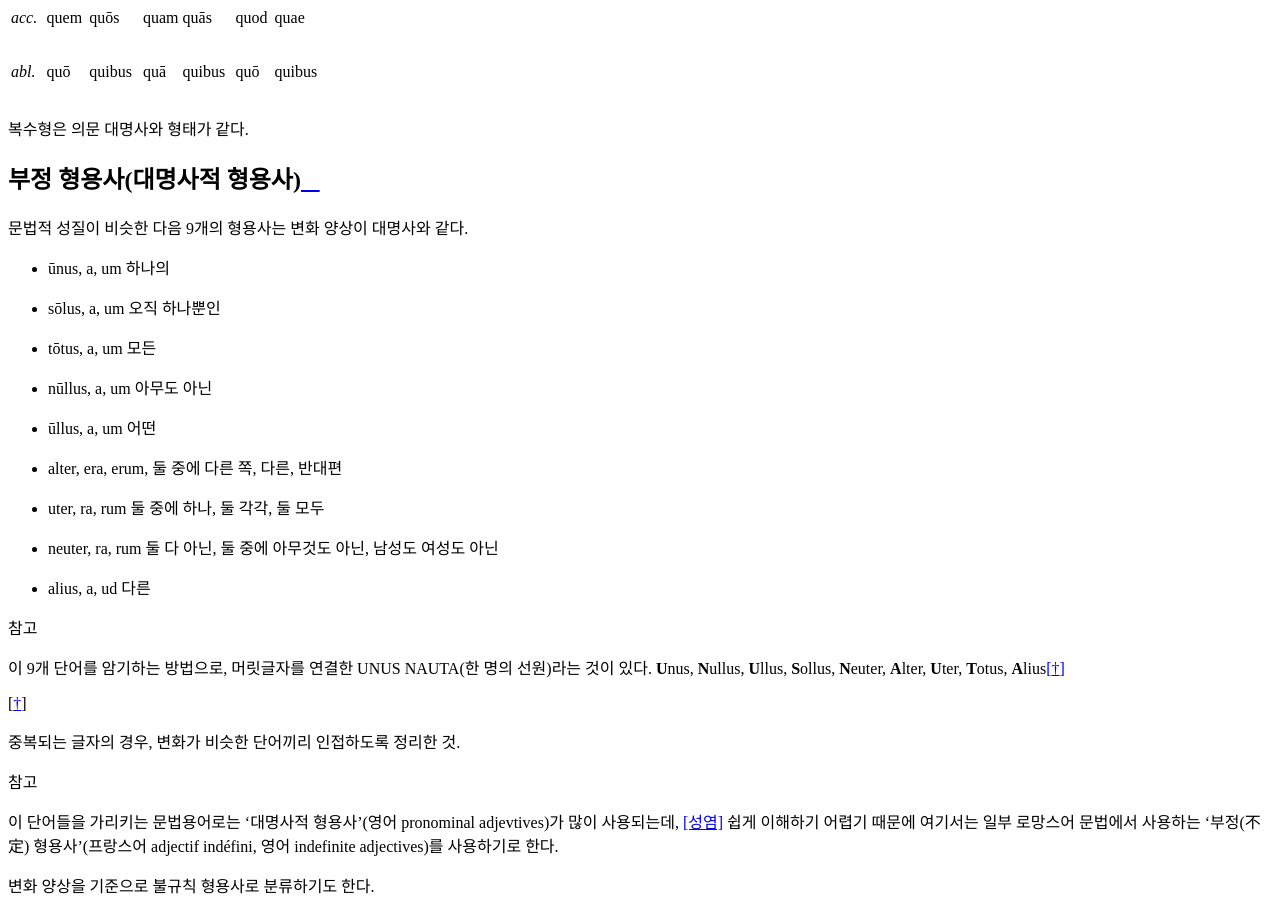
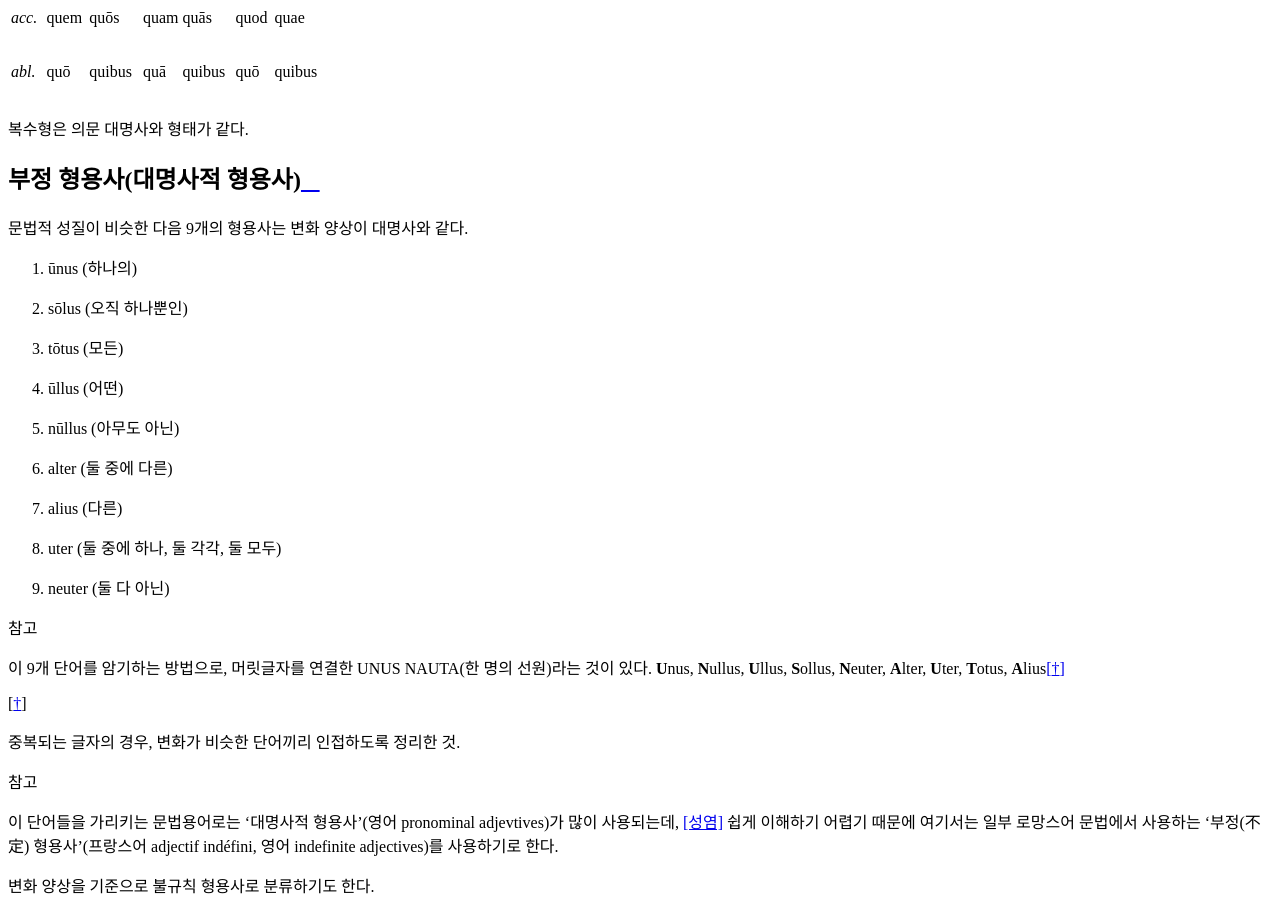
Before and after one commit to kabbala/grammatica_latina, a Sphinx documentation site: the page built from source/declinatio_pronominis.rst, in a window 1280 px wide and 900 px high, scrolled down 14702 px. Built offline with Sphinx 7.4.7 and the Read the Docs theme 2.0.0, drawn with Linux system fonts in a browser that asks for light colours; some of the changed text lies outside the part shown.

Commit message:
부정 형용사 목록 스타일 수정

```diff
--- a/source/declinatio_pronominis.rst
+++ b/source/declinatio_pronominis.rst
@@ -255,15 +255,15 @@
 
 문법적 성질이 비슷한 다음 9개의 형용사는 변화 양상이 대명사와 같다.
 
-* ūnus, a, um 하나의
-* sōlus, a, um 오직 하나뿐인
-* tōtus, a, um 모든
-* nūllus, a, um 아무도 아닌
-* ūllus, a, um 어떤
-* alter, era, erum, 둘 중에 다른 쪽, 다른, 반대편
-* uter, ra, rum 둘 중에 하나, 둘 각각, 둘 모두
-* neuter, ra, rum 둘 다 아닌, 둘 중에 아무것도 아닌, 남성도 여성도 아닌
-* alius, a, ud 다른
+#. ūnus (하나의)
+#. sōlus (오직 하나뿐인)
+#. tōtus (모든)
+#. ūllus (어떤)
+#. nūllus (아무도 아닌)
+#. alter (둘 중에 다른)
+#. alius (다른)
+#. uter (둘 중에 하나, 둘 각각, 둘 모두)
+#. neuter (둘 다 아닌)
 
 .. note::
 
```
Also changed, not shown: other parts of source/declinatio_pronominis.rst (+9 -0 lines).
